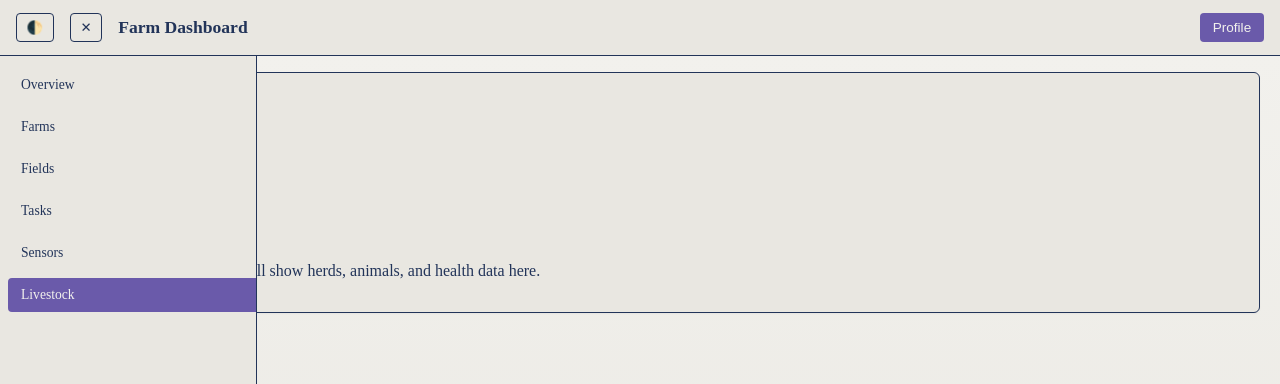
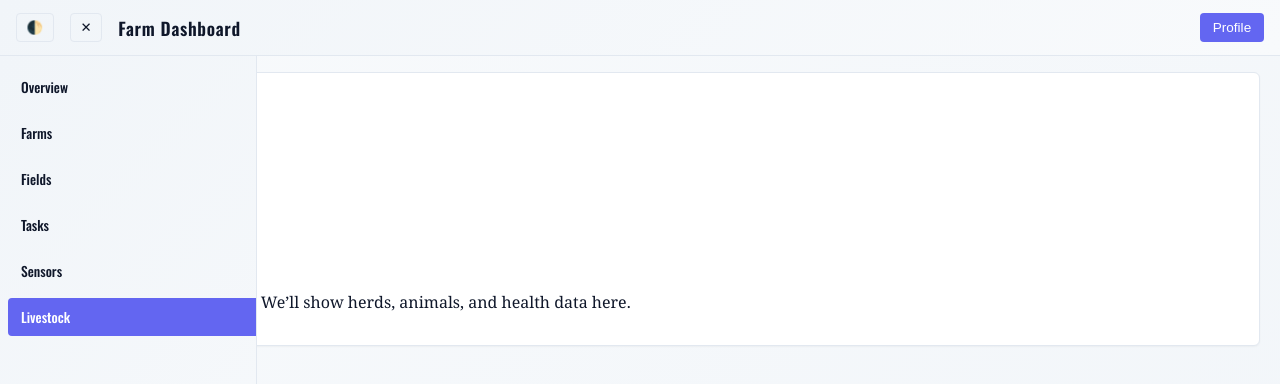
Before and after one commit to oddballadmin/farmhandv1, a React (Vite) app in the folder apps/web/: page /livestock in a window 1280 px wide. Shown: the top 384 px of the page. Built offline with nearby package versions, Linux system fonts and the light colour scheme.

Commit message:
UI: modernize theme and dark mode; DRY tokens; strong layer separation; Oswald/Noto Serif typography; heading letter-spacing

```diff
--- a/apps/web/index.html
+++ b/apps/web/index.html
@@ -4,6 +4,9 @@
     <meta charset="UTF-8" />
     <meta name="viewport" content="width=device-width, initial-scale=1.0" />
     <title>Farm SaaS</title>
+  <link rel="preconnect" href="https://fonts.googleapis.com">
+  <link rel="preconnect" href="https://fonts.gstatic.com" crossorigin>
+  <link href="https://fonts.googleapis.com/css2?family=Noto+Serif:ital,wght@0,400;0,600;0,700;1,400;1,700&family=Oswald:wght@400;500;600;700&display=swap" rel="stylesheet">
   </head>
   <body>
     <div id="root"></div>
--- a/apps/web/src/App.css
+++ b/apps/web/src/App.css
@@ -3,143 +3,149 @@
 	color-scheme: light dark;
 
 	/* Base palette variables */
-	--color-dark-bg: #E9E7E1;
-	--color-light-bg: #F2F1ED;
-	--color-primary-text: #223459;
-	--color-secondary-text: #6A5AAA;
-	--color-mod-bg-dark: #F2F1ED;
-	--color-mod-bg-light: #E9E7E1;
-	--color-positive: #37CD97;
-	--color-negative: #F84444;
+	--color-dark-bg: #0b1220; /* deep navy */
+	--color-light-bg: #f8fafc; /* slate-50 */
+	--color-primary-text: #0f172a; /* slate-900 */
+	--color-secondary-text: #6366f1; /* indigo-500 (accent) */
+	--color-mod-bg-dark: #111827; /* slate-900 surface */
+	--color-mod-bg-light: #ffffff; /* pure white surface */
+	--color-positive: #22c55e; /* green-500 */
+	--color-negative: #ef4444; /* red-500 */
 
-	/* Default to LIGHT mapping (system dark will override) */
+	/* Derived background companions for smoother gradients */
+	--color-dark-bg-2: #111827; /* companion to dark bg */
+	--color-light-bg-2: #f1f5f9; /* slate-100 */
+
+	/* Mode mapping variables (LIGHT by default) */
+	--page-bg-1: var(--color-light-bg);      /* page background base */
+	--page-bg-2: var(--color-light-bg-2);    /* page background companion */
+	--surface-bg: var(--color-light-bg-2);   /* header/sidebar surface (slightly darker than page) */
+	--panel-bg: var(--color-mod-bg-light);   /* module panels (white for strong separation) */
+
+	/* Semantic tokens (defined once) */
 	--fg: var(--color-primary-text);
 	--fg-secondary: var(--color-secondary-text);
 
-		/* Smooth light gradient background */
-		--bg: linear-gradient(180deg, var(--color-light-bg) 0%, var(--color-mod-bg-light) 100%);
-		--main-bg: linear-gradient(180deg, var(--color-light-bg) 0%, var(--color-mod-bg-light) 100%);
-	--header-bg: var(--color-mod-bg-light);
-	--header-border: var(--color-primary-text);
-	--sidebar-bg: var(--color-mod-bg-light);
-	--sidebar-border: var(--color-primary-text);
-	--module-panel-bg: var(--color-mod-bg-light); /* darker than page */
-	--module-panel-border: var(--color-primary-text);
-		--elevation-1: 0 1px 2px rgba(0,0,0,0.04);
-		--elevation-2: 0 4px 8px rgba(0,0,0,0.06);
+	/* Page/content backgrounds (use mode mapping) */
+	--bg: linear-gradient(145deg, var(--page-bg-1) 0%, color-mix(in oklab, var(--page-bg-1) 60%, var(--page-bg-2) 40%) 35%, var(--page-bg-2) 100%);
+	--main-bg: linear-gradient(145deg, var(--page-bg-1) 0%, color-mix(in oklab, var(--page-bg-1) 60%, var(--page-bg-2) 40%) 35%, var(--page-bg-2) 100%);
 
-	--menu-btn-border: var(--color-primary-text);
-	--menu-btn-hover-bg: var(--color-light-bg);
+	/* Header/sidebar surfaces and borders */
+	--header-bg: var(--surface-bg);
+	--header-border: var(--border-color);
+	--sidebar-bg: var(--surface-bg);
+	--sidebar-border: var(--border-color);
+	--header-surface: linear-gradient(135deg, var(--surface-bg) 0%, var(--page-bg-1) 100%);
+	--sidebar-surface: linear-gradient(135deg, var(--surface-bg) 0%, var(--page-bg-1) 100%);
+
+	/* Panels and borders */
+	--module-panel-bg: var(--panel-bg);
+	--module-panel-border: var(--border-color);
+	--border-color: #e2e8f0; /* light neutral border */
+
+	/* Elevation (non-color, keep constant) */
+	--elevation-1: 0 1px 2px rgba(0, 0, 0, 0.04);
+	--elevation-2: 0 4px 8px rgba(0, 0, 0, 0.06);
+
+	/* Buttons */
+	--menu-btn-border: var(--border-color);
+	--menu-btn-hover-bg: var(--page-bg-1);
 	--action-btn-bg: var(--color-secondary-text);
 	--action-btn-hover-bg: var(--color-primary-text);
-	--action-btn-color: var(--color-light-bg);
+	--action-btn-color: #ffffff;
 
+	/* Nav */
 	--nav-link-color: var(--color-primary-text);
-	--nav-link-hover-bg: var(--color-mod-bg-light);
+	--nav-link-hover-bg: var(--surface-bg);
 	--nav-link-hover-color: var(--color-primary-text);
 	--nav-link-active-bg: var(--color-secondary-text);
-	--nav-link-active-color: var(--color-light-bg);
+	--nav-link-active-color: #ffffff;
 
+	/* Sub-menu */
 	--sub-menu-border-color: var(--color-primary-text);
 	--sub-menu-active-bg: var(--color-secondary-text);
-	--sub-menu-active-color: var(--color-light-bg);
+	--sub-menu-active-color: #ffffff;
 
-	--border-color: var(--color-primary-text);
-
+	/* Signals */
 	--positive-color: var(--color-positive);
 	--negative-color: var(--color-negative);
+
+	/* Typography */
+	--font-body: 'Noto Serif', ui-serif, Georgia, Cambria, Times, 'Times New Roman', serif;
+	--font-heading: 'Oswald', ui-sans-serif, system-ui, -apple-system, Segoe UI, Roboto, Arial, 'Helvetica Neue', sans-serif;
 }
+
+/* Typography: headings letter-spacing (body spacing unchanged) */
+h1, h2, h3, h4, h5, h6 {
+	letter-spacing: 0.02em; /* subtle expansion for Oswald */
+	font-family: var(--font-heading);
+}
+
+h1 { letter-spacing: 0.025em; }
+h2 { letter-spacing: 0.02em; }
+h3 { letter-spacing: 0.015em; }
+h4 { letter-spacing: 0.01em; }
+h5 { letter-spacing: 0.01em; }
+h6 { letter-spacing: 0.005em; }
 
 /* System DARK preference: swap page/module tones */
 @media (prefers-color-scheme: dark) {
 	:root {
-		--fg: var(--color-primary-text);
-		--fg-secondary: var(--color-secondary-text);
+		/* Override only mode mapping for DARK */
+		--page-bg-1: var(--color-dark-bg);
+		--page-bg-2: var(--color-dark-bg-2);
+		--surface-bg: color-mix(in oklab, var(--color-dark-bg-2) 80%, #1f2937 20%); /* slightly lighter surface */
+		--panel-bg: #1f2937; /* panels lighter than page and surface */
 
-		/* Smooth dark gradient background */
-		--bg: linear-gradient(180deg, var(--color-dark-bg) 0%, var(--color-mod-bg-dark) 100%);
-		--main-bg: linear-gradient(180deg, var(--color-dark-bg) 0%, var(--color-mod-bg-dark) 100%);
-		--header-bg: var(--color-mod-bg-dark);
-		--header-border: var(--color-primary-text);
-		--sidebar-bg: var(--color-mod-bg-dark);
-		--sidebar-border: var(--color-primary-text);
-		--module-panel-bg: var(--color-mod-bg-dark); /* lighter than page to separate */
-		--module-panel-border: var(--color-primary-text);
-		--elevation-1: 0 1px 2px rgba(0,0,0,0.08);
-		--elevation-2: 0 4px 12px rgba(0,0,0,0.12);
+		/* Ensure readable text on dark */
+		--color-primary-text: #e5e7eb; /* slate-200 */
+		--color-secondary-text: #8b5cf6; /* violet-500 accent */
 
-		--menu-btn-border: var(--color-primary-text);
-		--menu-btn-hover-bg: var(--color-dark-bg);
-		--action-btn-bg: var(--color-secondary-text);
-		--action-btn-hover-bg: var(--color-primary-text);
-		--action-btn-color: var(--color-light-bg);
+		/* Borders and elevation tuned for dark */
+		--border-color: #334155; /* slate-700 */
+		--elevation-1: 0 1px 2px rgba(0,0,0,0.4);
+		--elevation-2: 0 8px 24px rgba(0,0,0,0.45);
 
-		--nav-link-color: var(--color-primary-text);
-		--nav-link-hover-bg: var(--color-mod-bg-dark);
-		--nav-link-hover-color: var(--color-primary-text);
+		/* Nav and controls in dark: softer hover, clear active */
+		--nav-link-hover-bg: #1f2937;
 		--nav-link-active-bg: var(--color-secondary-text);
-		--nav-link-active-color: var(--color-light-bg);
-
-		--sub-menu-border-color: var(--color-primary-text);
-		--sub-menu-active-bg: var(--color-secondary-text);
-		--sub-menu-active-color: var(--color-light-bg);
-
-		--border-color: var(--color-primary-text);
+		--nav-link-active-color: #ffffff;
+		--menu-btn-border: var(--border-color);
 	}
 }
 
 /* Manual override: force LIGHT */
 :root[data-theme="light"] {
-	--fg: var(--color-primary-text);
-	--fg-secondary: var(--color-secondary-text);
-		--bg: linear-gradient(180deg, var(--color-light-bg) 0%, var(--color-mod-bg-light) 100%);
-		--main-bg: linear-gradient(180deg, var(--color-light-bg) 0%, var(--color-mod-bg-light) 100%);
-	--header-bg: var(--color-mod-bg-light);
-	--header-border: var(--color-primary-text);
-	--sidebar-bg: var(--color-mod-bg-light);
-	--sidebar-border: var(--color-primary-text);
-	--module-panel-bg: var(--color-mod-bg-light);
-	--module-panel-border: var(--color-primary-text);
-	--menu-btn-border: var(--color-primary-text);
-	--menu-btn-hover-bg: var(--color-light-bg);
-	--action-btn-bg: var(--color-secondary-text);
-	--action-btn-hover-bg: var(--color-primary-text);
-	--action-btn-color: var(--color-light-bg);
-	--nav-link-color: var(--color-primary-text);
-	--nav-link-hover-bg: var(--color-mod-bg-light);
-	--nav-link-hover-color: var(--color-primary-text);
-	--nav-link-active-bg: var(--color-secondary-text);
-	--nav-link-active-color: var(--color-light-bg);
-	--sub-menu-border-color: var(--color-primary-text);
-	--sub-menu-active-bg: var(--color-secondary-text);
-	--sub-menu-active-color: var(--color-light-bg);
-	--border-color: var(--color-primary-text);
+	/* Manual LIGHT: override only mode mapping */
+	--page-bg-1: var(--color-light-bg);
+	--page-bg-2: var(--color-light-bg-2);
+	--surface-bg: #e5e7eb; /* slightly darker than page */
+	--panel-bg: var(--color-mod-bg-light); /* pure white for modules */
+	/* Ensure strong text contrast in light */
+	--color-primary-text: #0f172a;
+	--color-secondary-text: #4f46e5; /* indigo-600 for better legibility on light */
 }
 
 /* Manual override: force DARK */
 :root[data-theme="dark"] {
-	--fg: var(--color-primary-text);
-	--fg-secondary: var(--color-secondary-text);
-		--bg: linear-gradient(180deg, var(--color-dark-bg) 0%, var(--color-mod-bg-dark) 100%);
-		--main-bg: linear-gradient(180deg, var(--color-dark-bg) 0%, var(--color-mod-bg-dark) 100%);
-	--header-bg: var(--color-mod-bg-dark);
-	--header-border: var(--color-primary-text);
-	--sidebar-bg: var(--color-mod-bg-dark);
-	--sidebar-border: var(--color-primary-text);
-	--module-panel-bg: var(--color-mod-bg-dark);
-	--module-panel-border: var(--color-primary-text);
-	--menu-btn-border: var(--color-primary-text);
-	--menu-btn-hover-bg: var(--color-dark-bg);
-	--action-btn-bg: var(--color-secondary-text);
-	--action-btn-hover-bg: var(--color-primary-text);
-	--action-btn-color: var(--color-light-bg);
-	--nav-link-color: var(--color-primary-text);
-	--nav-link-hover-bg: var(--color-mod-bg-dark);
-	--nav-link-hover-color: var(--color-primary-text);
+	/* Manual DARK: override only mode mapping */
+	--page-bg-1: var(--color-dark-bg);
+	--page-bg-2: var(--color-dark-bg-2);
+	--surface-bg: color-mix(in oklab, var(--color-dark-bg-2) 80%, #1f2937 20%);
+	--panel-bg: #1f2937;
+
+	/* Ensure readable text on dark */
+	--color-primary-text: #e5e7eb; /* slate-200 */
+	--color-secondary-text: #8b5cf6; /* violet-500 accent */
+
+	/* Borders and elevation tuned for dark */
+	--border-color: #334155; /* slate-700 */
+	--elevation-1: 0 1px 2px rgba(0,0,0,0.4);
+	--elevation-2: 0 8px 24px rgba(0,0,0,0.45);
+
+	/* Nav and controls in dark */
+	--nav-link-hover-bg: #1f2937;
 	--nav-link-active-bg: var(--color-secondary-text);
-	--nav-link-active-color: var(--color-light-bg);
-	--sub-menu-border-color: var(--color-primary-text);
-	--sub-menu-active-bg: var(--color-secondary-text);
-	--sub-menu-active-color: var(--color-light-bg);
-	--border-color: var(--color-primary-text);
+	--nav-link-active-color: #ffffff;
+	--menu-btn-border: var(--border-color);
 }
--- a/apps/web/src/ui/layout/layout.css
+++ b/apps/web/src/ui/layout/layout.css
@@ -2,6 +2,7 @@
 html,body{
 	margin: 0;
 	padding: 0;
+	font-family: var(--font-body);
 }
 .app-shell {
 	display: grid;
@@ -18,12 +19,16 @@ html,body{
 	align-items: center;
 	gap: 1rem;
 	padding: 0 1rem;
-	background: var(--header-bg);
+	background: var(--header-surface, var(--header-bg));
 	border-bottom: 1px solid var(--header-border);
+	font-family: var(--font-heading);
 }
 .logo {
 	font-size: 1.1rem;
 	margin: 0;
+	font-family: var(--font-heading);
+	font-weight: 600;
+	letter-spacing: 0.04em;
 }
 .menu-btn {
 	background: none;
@@ -58,7 +63,7 @@ html,body{
 	bottom: 0;
 	width: 240px;
 	z-index: 50; /* overlay above main */
-	background: var(--sidebar-bg);
+	background: var(--sidebar-surface, var(--sidebar-bg));
 	border-right: 1px solid var(--sidebar-border);
 	overflow: hidden;
 	padding: 0.75rem 0.5rem;
@@ -89,6 +94,8 @@ html,body{
 	cursor: pointer;
 	font-size: 0.85rem;
 	text-decoration: none;
+	font-family: var(--font-heading);
+	font-weight: 500;
 
 }
 .nav-link:hover {
@@ -143,6 +150,7 @@ html,body{
 	border: 1px solid var(--module-panel-border);
 	border-radius: 6px;
 	box-shadow: var(--elevation-1);
+	font-family: var(--font-body);
 }
 /* Sidebar visibility toggled in media query via transform; no display override needed */
 @media (max-width: 900px) {
```
